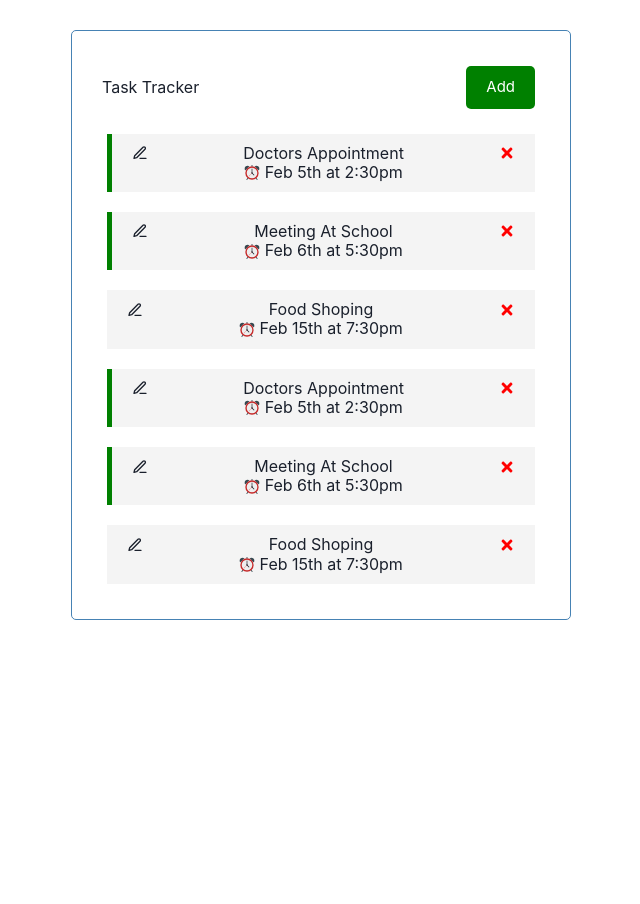
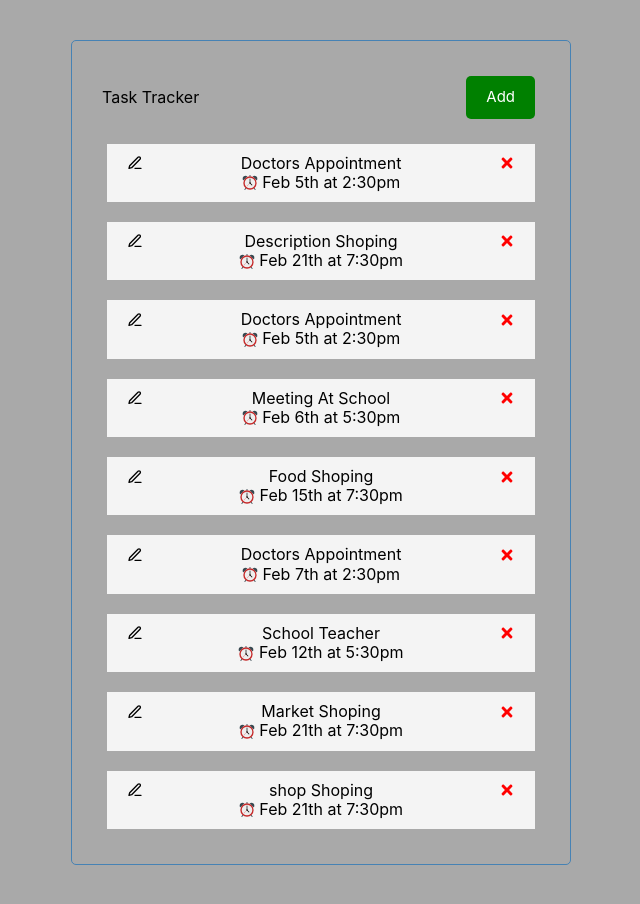
Before and after one commit to hossamabdulmagid/TaskTracker, a React (Create React App) app: page / in a window 1280 px wide. Shown: the top 904 px of the page, without its empty margins (319-959 px from the left). Before the commit the page ends 800 px from the top, so only its background shows below. Built offline with nearby package versions, Linux system fonts and the light colour scheme; data requests are answered from the project's data file.

Commit message:
updated styles

```diff
--- a/db.json
+++ b/db.json
@@ -4,36 +4,54 @@
       "id": 1,
       "text": "Doctors Appointment",
       "day": "Feb 5th at 2:30pm",
-      "reminder": true
+      "reminder": false
     },
     {
-      "id": 2,
+      "id": 6,
+      "text": "Description Shoping",
+      "day": "Feb 21th at 7:30pm",
+      "reminder": false
+    },
+    {
+      "id": 7,
+      "text": "Doctors Appointment",
+      "day": "Feb 5th at 2:30pm",
+      "reminder": false
+    },
+    {
+      "id": 8,
       "text": "Meeting At School",
       "day": "Feb 6th at 5:30pm",
-      "reminder": true
+      "reminder": false
     },
     {
-      "id": 3,
+      "id": 9,
       "text": "Food Shoping",
       "day": "Feb 15th at 7:30pm",
       "reminder": false
     },
     {
-      "id": 4,
+      "id": 10,
       "text": "Doctors Appointment",
-      "day": "Feb 5th at 2:30pm",
-      "reminder": true
+      "day": "Feb 7th at 2:30pm",
+      "reminder": false
     },
     {
-      "id": 5,
-      "text": "Meeting At School",
-      "day": "Feb 6th at 5:30pm",
-      "reminder": true
+      "id": 11,
+      "text": "School Teacher ",
+      "day": "Feb 12th at 5:30pm",
+      "reminder": false
     },
     {
-      "id": 6,
-      "text": "Food Shoping",
-      "day": "Feb 15th at 7:30pm",
+      "id": 12,
+      "text": "Market Shoping",
+      "day": "Feb 21th at 7:30pm",
+      "reminder": false
+    },
+    {
+      "id": 13,
+      "text": "shop Shoping",
+      "day": "Feb 21th at 7:30pm",
       "reminder": false
     }
   ]
--- a/src/App.js
+++ b/src/App.jsx
@@ -7,6 +7,7 @@ import AddTask from './components/addtask/AddTask'
 import { useToast } from "@chakra-ui/react"
 import { doGetData, doDeleteTask } from './redux/data/dataAction'
 import { connect } from 'react-redux'
+import { Rapperd } from './App.styles'
 const App = ({ doGetData, StateOfData = [], Loading, doDeleteTask }) => {
   const [showAddTask, setShowAddTask] = useState(false);
   const toast = useToast();
@@ -21,18 +22,18 @@ const App = ({ doGetData, StateOfData = [], Loading, doDeleteTask }) => {
     }
     console.log(StateOfData, `StateOfData`)
 
-    if (StateOfData.length > 1 || Loading) {
+    if (StateOfData.length > 0) {
 
       setTimeout(() => {
         setTasks([...StateOfData])
-        setShowData(true);
 
       }, 1500);
+      setShowData(true);
 
     } else {
       setTasks([])
     }
-  }, [doGetData, StateOfData.length]);
+  }, [doGetData, StateOfData, StateOfData.length]);
 
 
   const id = uuidv4(); // ⇨ '1b9d6bcd-bbfd-4b2d-9b5d-ab8dfbbd4bed'
@@ -49,7 +50,7 @@ const App = ({ doGetData, StateOfData = [], Loading, doDeleteTask }) => {
       duration: 9000,
       isClosable: true,
       position: 'top-right'
-    })
+    });
   }
 
   const deleteTask = (id, task) => {
@@ -67,10 +68,11 @@ const App = ({ doGetData, StateOfData = [], Loading, doDeleteTask }) => {
   }
 
   const toggleReminder = (id) => {
-    setTasks(tasks.map((task) => task.id === id ? { ...task, reminder: !task.reminder } : task))
+    setTasks(StateOfData.map((task) => task.id === id ? { ...task, reminder: !task.reminder } : task))
   }
   return (
     <Fragment>
+      <Rapperd className="container-fluid">
         <div className="container">
           <h4>
             <Header onAdd={() => setShowAddTask(!showAddTask)} showAdd={showAddTask} />
@@ -89,6 +91,7 @@ const App = ({ doGetData, StateOfData = [], Loading, doDeleteTask }) => {
             }
           </h4>
         </div>
+      </Rapperd>
     </Fragment >
   );
 }
--- /dev/null
+++ b/src/App.styles.jsx
@@ -0,0 +1,12 @@
+import styled from 'styled-components';
+
+
+
+export const Rapperd = styled.div`
+margin:0 auto;
+min-width:auto;
+min-height:1000px;
+color:black;
+background-color:darkgray;
+padding:10px;
+`;
--- a/src/index.css
+++ b/src/index.css
@@ -1,4 +1,4 @@
-@import url('https://fonts.googleapis.com/css2?family=Poppins:wght@300;400&display=swap');
+@import url("https://fonts.googleapis.com/css2?family=Poppins:wght@300;400&display=swap");
 
 * {
   box-sizing: border-box;
@@ -7,7 +7,8 @@
 }
 
 body {
-  font-family: 'Poppins', sans-serif;
+  font-family: "Poppins", sans-serif;
+  background-color: black;
 }
 
 .container {
```
Lines whose indentation alone changed are shown as unchanged.
